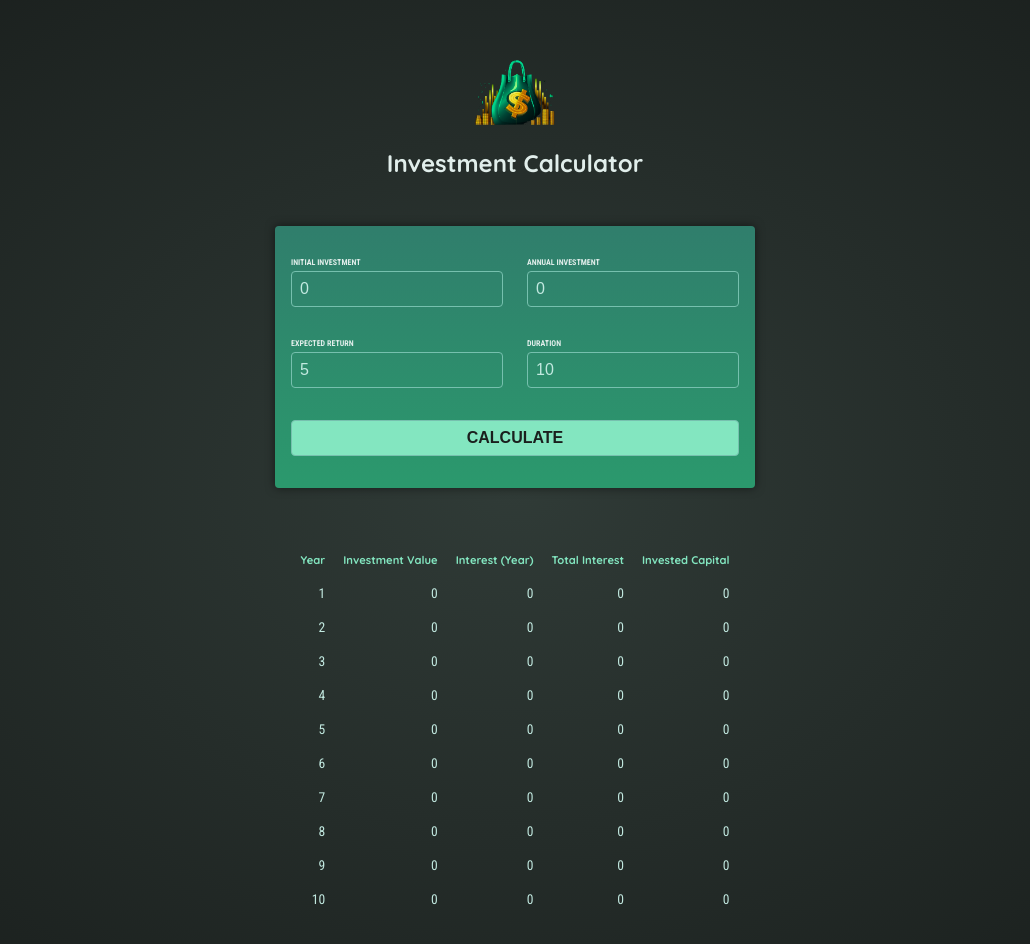
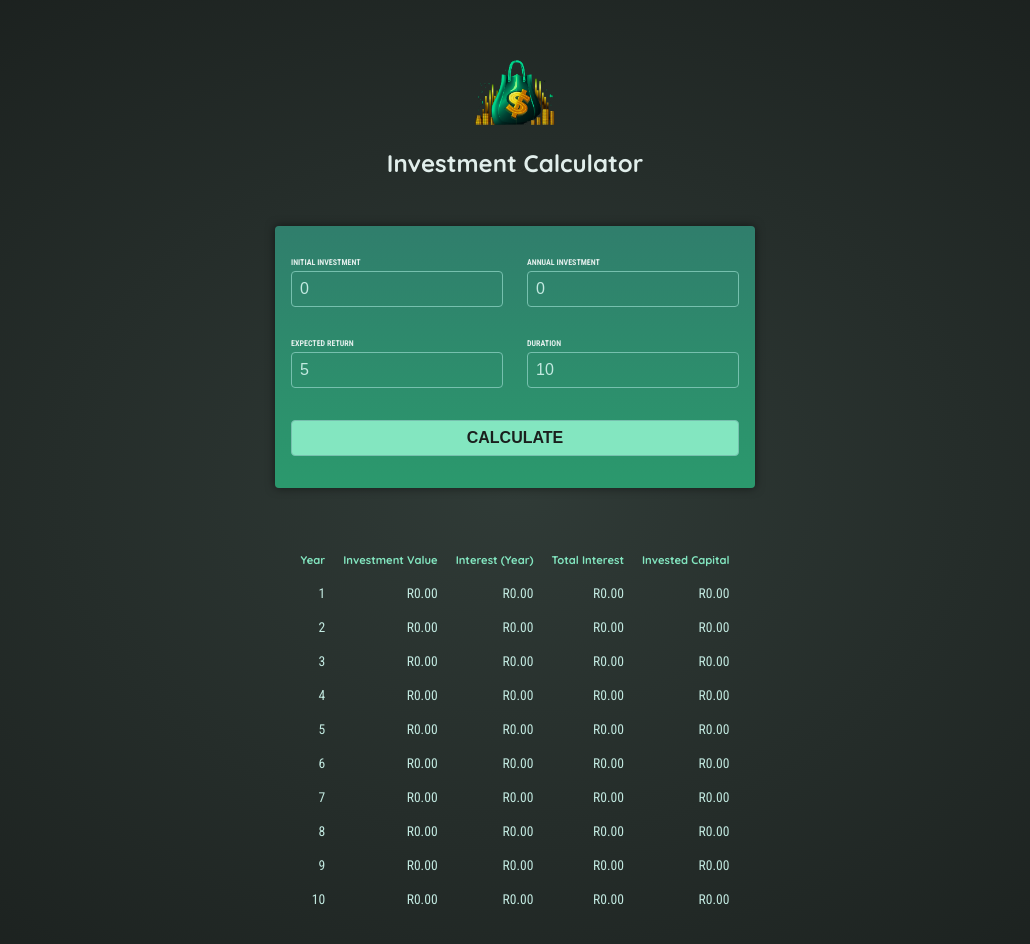
Before and after one commit to rob-bl8ke/investment-calculator-prototype, an Angular app: page / in a window 1280 px wide. Both pictures are taken after a click on the button "CALCULATE". Shown: the top 944 px of the page, without its empty margins (125-1155 px from the left). Built offline with nearby package versions, Linux system fonts and the light colour scheme.

Commit message:
Use the CurrencyPipe to properly display the result amounts

```diff
--- a/src/app/investment-results/investment-results.component.html
+++ b/src/app/investment-results/investment-results.component.html
@@ -13,10 +13,10 @@
         @for (result of results; track result.year) {
             <tbody>
                 <td>{{result.year}}</td>
-                <td>{{result.valueEndOfYear}}</td>
-                <td>{{result.interest}}</td>
-                <td>{{result.totalInterest}}</td>
-                <td>{{result.totalAmountInvested}}</td>
+                <td>{{result.valueEndOfYear | currency:"R" }}</td>
+                <td>{{result.interest | currency:"R" }}</td>
+                <td>{{result.totalInterest | currency:"R" }}</td>
+                <td>{{result.totalAmountInvested | currency:"R" }}</td>
             </tbody>
         }
     </table>
--- a/src/app/investment-results/investment-results.component.ts
+++ b/src/app/investment-results/investment-results.component.ts
@@ -1,10 +1,11 @@
 import { Component, Input } from '@angular/core';
 import { InvestmentResults } from '../investment-results.model';
+import { CurrencyPipe } from '@angular/common';
 
 @Component({
   selector: 'app-investment-results',
   standalone: true,
-  imports: [],
+  imports: [CurrencyPipe],
   templateUrl: './investment-results.component.html',
   styleUrl: './investment-results.component.css'
 })
```
